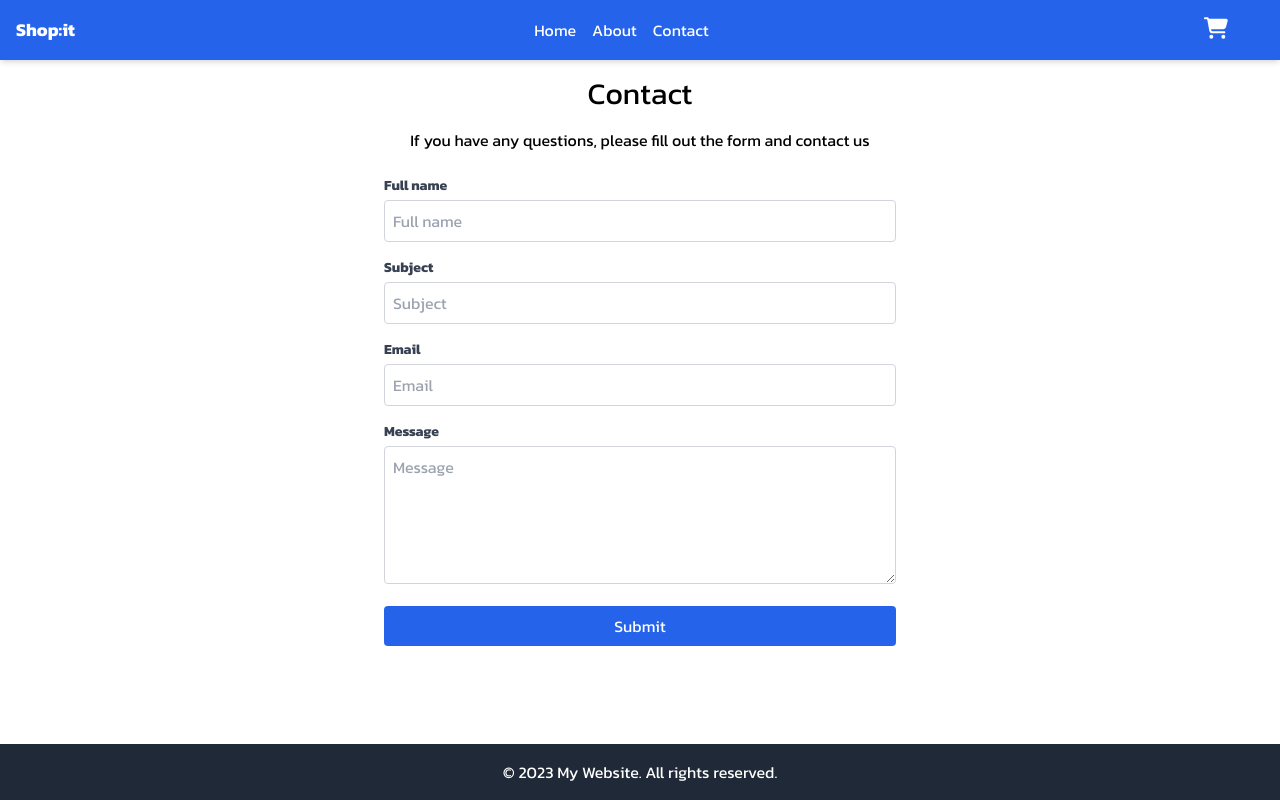
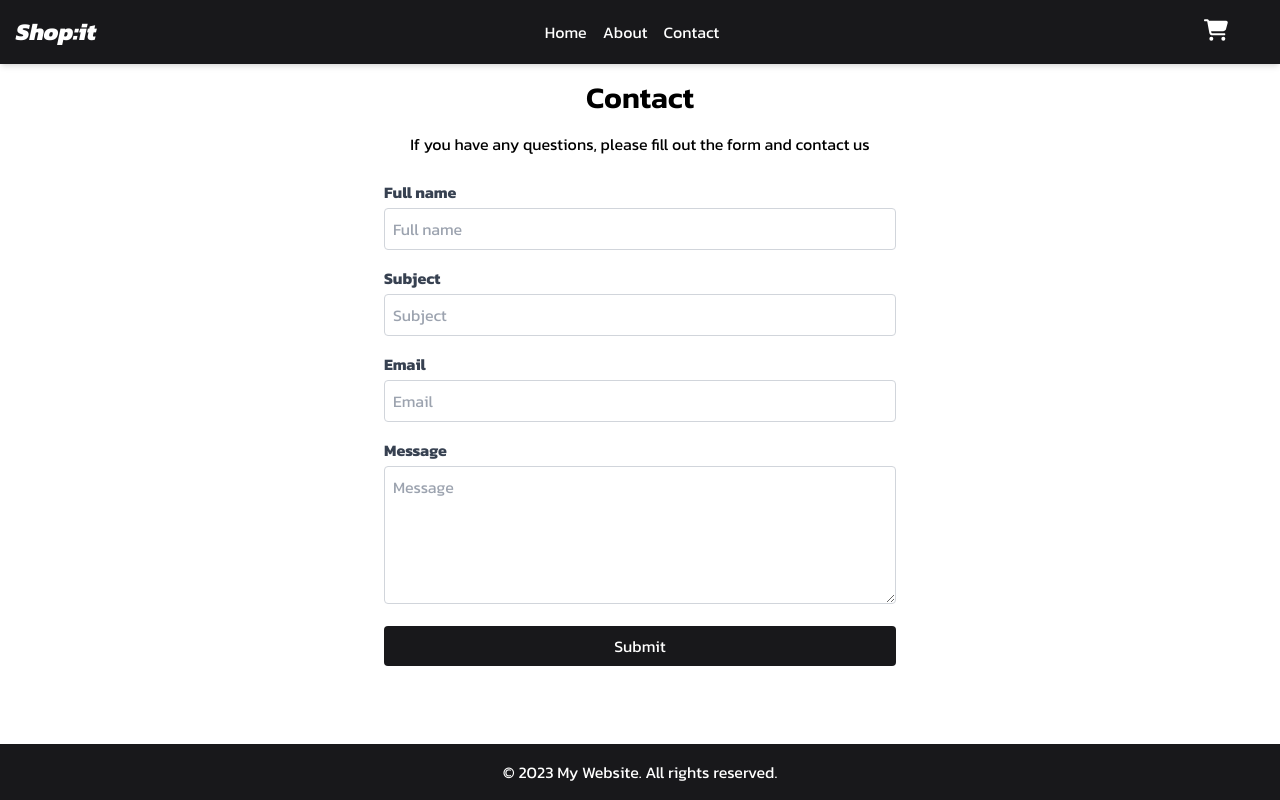
Before and after one commit to EliseAur/ecom-store, a React (Vite) app: page /contact in a window 1280 px wide. Built offline with nearby package versions, Linux system fonts and the light colour scheme.

Commit message:
Changes, in colors, fonts, margins - general layout

```diff
--- a/src/components/CartContent.jsx
+++ b/src/components/CartContent.jsx
@@ -13,9 +13,8 @@ function CartContent({ groupedProducts, handleQuantityChange, total }) {
 
   return (
     <div className="container mx-auto flex-grow">
-      <main className="text-center">
-        <h1 className="text-3xl">Shopping Cart</h1>
-        <p>This is your shopping cart</p>
+      <main className="text-center p-4 max-w-xl mx-auto">
+        <h1 className="text-3xl font-semibold mb-5">Shopping Cart</h1>
         {groupedProducts.length === 0 ? (
           <p>Your cart is empty.</p>
         ) : (
@@ -27,7 +26,7 @@ function CartContent({ groupedProducts, handleQuantityChange, total }) {
             />
             <button
               onClick={handleCheckout}
-              className="mt-4 bg-blue-600 text-white px-4 py-2 rounded-md hover:bg-blue-700"
+              className="mt-4 bg-zinc-900 text-white px-4 py-2 rounded-md hover:bg-zinc-600"
             >
               Checkout
             </button>
--- a/src/components/CheckoutSuccessContent.jsx
+++ b/src/components/CheckoutSuccessContent.jsx
@@ -2,9 +2,9 @@ import { Link } from "react-router-dom";
 
 function CheckoutSuccessContent() {
   return (
-    <div className="container p-4 mx-auto text-center flex-grow">
-      <div className="mb-5">
-        <h1 className="text-3xl">Thank you for your purchase!</h1>
+    <div className="container p-4 mx-auto text-center flex-grow max-w-lg">
+      <div className="mb-8">
+        <h1 className="text-3xl mb-4">Thank you for your purchase!</h1>
         <p>
           Your order has been successfully processed. You will receive an email
           confirmation shortly.
@@ -14,7 +14,7 @@ function CheckoutSuccessContent() {
       <div className="my-5">
         <Link
           to="/"
-          className="mt-4 bg-blue-600 text-white px-4 py-2 rounded-md hover:bg-blue-700"
+          className="mt-4 bg-zinc-900 text-white px-4 py-2 rounded-md hover:bg-zinc-800"
         >
           Back to home
         </Link>
--- a/src/components/ContactContent.jsx
+++ b/src/components/ContactContent.jsx
@@ -35,8 +35,8 @@ function ContactContent({ onSubmit }) {
 
   return (
     <div className="container mx-auto p-4 flex-grow">
-      <main className="text-center">
-        <h1 className="text-3xl mb-4">Contact</h1>
+      <main className="text-center max-w-lg mx-auto">
+        <h1 className="text-3xl mb-4 font-semibold">Contact</h1>
         <p className="mb-6">
           If you have any questions, please fill out the form and contact us
         </p>
@@ -45,7 +45,7 @@ function ContactContent({ onSubmit }) {
             <div className="text-left">
               <label
                 htmlFor="fullName"
-                className="block text-sm font-bold text-gray-700"
+                className="block font-bold text-gray-700"
               >
                 Full name
               </label>
@@ -54,14 +54,14 @@ function ContactContent({ onSubmit }) {
                 type="text"
                 placeholder="Full name"
                 {...register("fullName")}
-                className="mt-1 p-2 border border-gray-300 rounded w-full"
+                className="mt-1 p-2 border border-gray-300 rounded w-full focus:outline-none focus:ring-2 focus:ring-zinc-900"
               />
               <p className="text-red-600 text-sm">{errors.fullName?.message}</p>
             </div>
             <div className="text-left">
               <label
                 htmlFor="subject"
-                className="block font-bold text-sm text-gray-700"
+                className="block font-bold text-gray-700"
               >
                 Subject
               </label>
@@ -75,10 +75,7 @@ function ContactContent({ onSubmit }) {
               <p className="text-red-600 text-sm">{errors.subject?.message}</p>
             </div>
             <div className="text-left">
-              <label
-                htmlFor="email"
-                className="block text-sm font-bold text-gray-700"
-              >
+              <label htmlFor="email" className="block font-bold text-gray-700">
                 Email
               </label>
               <input
@@ -92,10 +89,7 @@ function ContactContent({ onSubmit }) {
             </div>
           </div>
           <div className="text-left">
-            <label
-              htmlFor="message"
-              className="block text-sm font-bold text-gray-700"
-            >
+            <label htmlFor="message" className="block font-bold text-gray-700">
               Message
             </label>
             <textarea
@@ -111,7 +105,7 @@ function ContactContent({ onSubmit }) {
           </div>
           <button
             type="submit"
-            className="bg-blue-600 text-white p-2 mt-4 w-full rounded hover:bg-blue-700"
+            className="bg-zinc-900 text-white p-2 mt-4 w-full rounded hover:bg-zinc-800"
           >
             Submit
           </button>
--- a/src/components/ContactSuccessContent.jsx
+++ b/src/components/ContactSuccessContent.jsx
@@ -3,13 +3,13 @@ import { Link } from "react-router-dom";
 
 function ContactSuccessContent({ fullName, subject, email, message }) {
   return (
-    <div className="container mx-auto p-4 flex-grow">
-      <main className="text-center">
+    <div className="container mx-auto p-4 flex-grow max-w-lg">
+      <main className="text-left">
         <h1 className="text-3xl mb-4">Thank You for Contacting Us!</h1>
         <p className="mb-6">
           We have received your message and will get back to you shortly.
         </p>
-        <div className="max-w-lg mx-auto text-left">
+        <div className="max-w-lg mx-auto text-left mb-8">
           <p>
             <strong>Full Name:</strong> {fullName}
           </p>
@@ -25,7 +25,7 @@ function ContactSuccessContent({ fullName, subject, email, message }) {
         </div>
         <Link
           to="/"
-          className="mt-4 bg-blue-600 text-white px-4 py-2 rounded-md hover:bg-blue-700"
+          className="mt-4 bg-zinc-900 text-white px-4 py-2 rounded-md hover:bg-zinc-800"
         >
           Back to Home
         </Link>
--- a/src/components/HomeContent.jsx
+++ b/src/components/HomeContent.jsx
@@ -41,7 +41,7 @@ function HomeContent({ searchTerm, setSearchTerm, filteredProducts }) {
                   .getElementById("productsContainer")
                   .scrollIntoView({ behavior: "smooth" });
               }}
-              className="mt-8 inline-block bg-blue-600 text-white px-6 py-3 rounded-md text-lg font-medium hover:bg-blue-700 w-full"
+              className="mt-8 inline-block bg-zinc-900 text-white px-6 py-3 rounded-md text-lg font-medium hover:bg-zinc-800 w-full"
             >
               Start Shopping
             </Link>
@@ -59,7 +59,7 @@ function HomeContent({ searchTerm, setSearchTerm, filteredProducts }) {
         id="productsContainer"
         className="p-4 container mx-auto max-w-[300px] sm:max-w-[550px] md:sm:max-w-[850px] xl:max-w-[1100px]"
       >
-        <h2 className="py-2 text-3xl text-center font-bold">Products</h2>
+        <h2 className="py-2 text-3xl text-center font-semibold">Products</h2>
         <div className="px-2 grid grid-cols-1 mx-auto">
           <FilterInput
             value={searchTerm}
--- a/src/components/footer.jsx
+++ b/src/components/footer.jsx
@@ -1,6 +1,6 @@
 export default function Footer() {
   return (
-    <footer className="bg-gray-800 text-white py-4 text-center">
+    <footer className="bg-zinc-900 text-white py-4 text-center">
       <p>&copy; 2023 My Website. All rights reserved.</p>
     </footer>
   );
--- a/src/components/header.jsx
+++ b/src/components/header.jsx
@@ -19,10 +19,13 @@ function Header({ cart }) {
   }, [location]);
 
   return (
-    <header className="bg-blue-600 text-white shadow-md w-full sticky top-0 z-50">
+    <header className="bg-zinc-900 text-white shadow-md w-full sticky top-0 z-50">
       <div className="container mx-auto flex justify-between items-center p-4">
         <div className="text-lg font-bold">
-          <Link to="/" className="hover:text-gray-200">
+          <Link
+            to="/"
+            className="font-kanit font-extrabold italic hover:text-gray-200 text-2xl"
+          >
             Shop:it
           </Link>
         </div>
@@ -52,7 +55,7 @@ function Header({ cart }) {
         <CartIcon cart={cart} className="mx-9 hidden md:block" />
       </div>
       {isOpen && (
-        <div className="fixed inset-0 bg-blue-600 text-white flex flex-col items-center justify-start z-50">
+        <div className="fixed inset-0 bg-zinc-900 text-white flex flex-col items-center justify-start z-50">
           <button
             onClick={toggleMenu}
             className="absolute top-4 right-4 text-white focus:outline-none"
--- a/src/components/productCard.jsx
+++ b/src/components/productCard.jsx
@@ -35,7 +35,7 @@ export default function ProductCard({ product }) {
 
       <Link
         to={`/product/${product.id}`}
-        className="mt-4 inline-block bg-blue-600 text-white px-4 py-1 rounded-md hover:bg-blue-700"
+        className="mt-4 inline-block bg-zinc-900 text-white px-4 py-1 rounded-md hover:bg-zinc-800"
       >
         View
       </Link>
--- a/src/components/productDetailContent.jsx
+++ b/src/components/productDetailContent.jsx
@@ -34,13 +34,13 @@ function ProductDetailContent({ product, onAddToCart }) {
       </p>
       <button
         onClick={() => onAddToCart(product)}
-        className="mt-4 bg-blue-600 text-white px-4 py-2 rounded-md hover:bg-blue-700"
+        className="mt-4 bg-zinc-900 text-white px-4 py-2 rounded-md hover:bg-zinc-800"
       >
         Add to Cart
       </button>
       <Link
         to="/"
-        className="mt-4 ml-3 bg-blue-600 text-white px-4 py-2.5 rounded-md hover:bg-blue-700"
+        className="mt-4 ml-3 bg-white text-black border-zinc-900 border-2 px-4 py-1.5 rounded-md hover:bg-zinc-200"
       >
         Back to products
       </Link>
```
Also changed, not shown: src/pages/about.jsx (+11 -3 lines).
